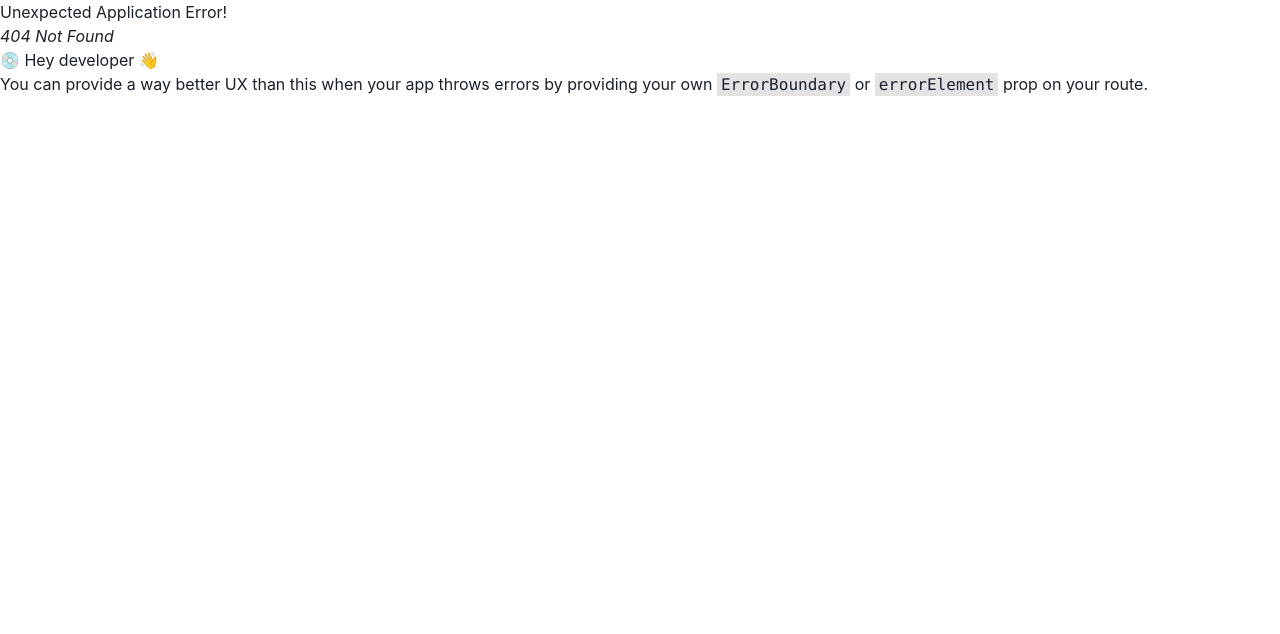
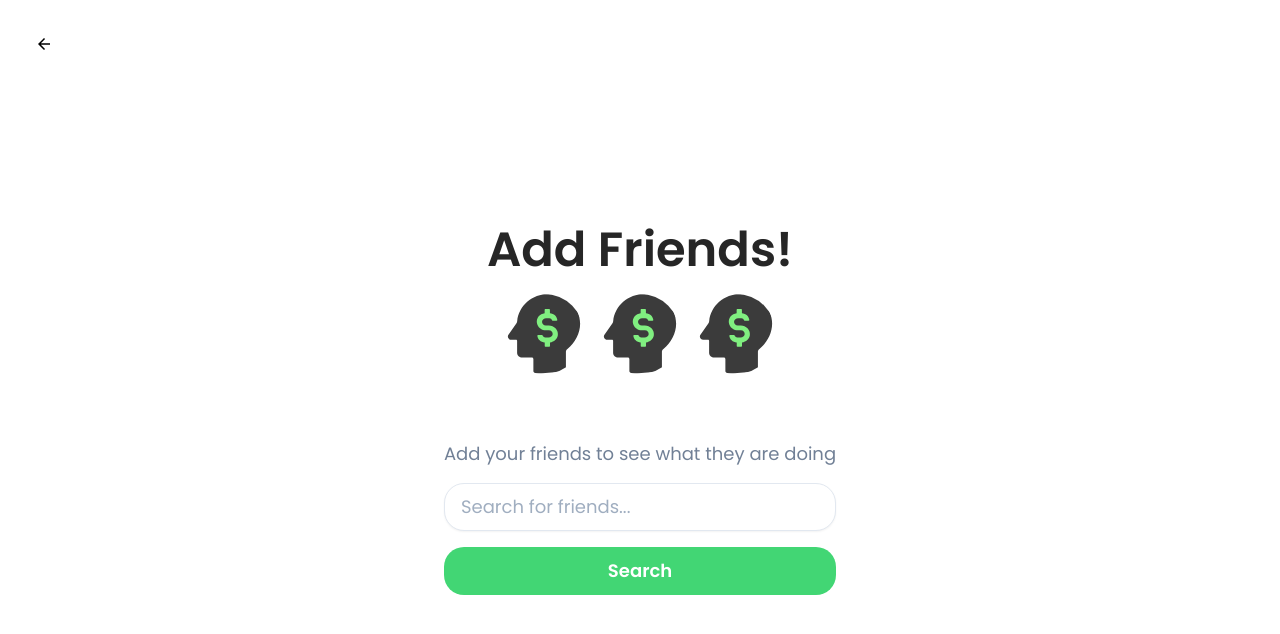
Before and after one commit to FinSimIQ/fin-sim-web-app, a React (Vite) app: page /add-friend in a window 1280 px wide. Before the commit this address had no page. Shown: the top 634 px of the page. Built offline with nearby package versions, Linux system fonts and the light colour scheme; a web font is replaced by a local one.

Commit message:
Adjusted the NavBar and navigation. Added a simple add friends screen
^
- need to go over backend now to ensure i'm passing in the correct variables

```diff
--- a/src/components/NavBar.jsx
+++ b/src/components/NavBar.jsx
@@ -1,7 +1,7 @@
 import React, { useState, useEffect } from 'react';
-import { Flex, Box, Text, Button, Link, IconButton} from '@chakra-ui/react';
+import { Flex, Box, Text, Button, Link, IconButton, Menu, MenuButton, MenuList, MenuItem } from '@chakra-ui/react';
 import { Link as RouterLink, useNavigate } from 'react-router-dom';
-import { HamburgerIcon, CloseIcon } from '@chakra-ui/icons';
+import { HamburgerIcon, CloseIcon, ChevronDownIcon } from '@chakra-ui/icons';
 
 const Navbar = () => {
   const [isOpen, setIsOpen] = useState(false);
@@ -25,7 +25,9 @@ const Navbar = () => {
     setIsOpen(!isOpen);
   };
 
-
+  const handleLeaderboardClick = () => {
+    navigate('/leaderboard');
+  };
 
   return (
     <Flex
@@ -73,7 +75,7 @@ const Navbar = () => {
         aria-label="Toggle Navigation"
         bg="transparent"
         border="none"
-        _hover={{ bg: 'gray.100' }}
+        _hover={{ bg: "rgba(66, 214, 116, 0.5)" }}
         color="black"
       />
 
@@ -95,7 +97,7 @@ const Navbar = () => {
           rounded="md"
           display="block"
           align="center"
-          _hover={{ bg: 'gray.100' }}
+          _hover={{ bg: "rgba(66, 214, 116, 0.5)" }}
           fontWeight="600"
           fontSize={{ base: '14px', md: '18px' }}
           color="#3B3B3B"
@@ -110,7 +112,7 @@ const Navbar = () => {
           rounded="md"
           display="block"
           align="center"
-          _hover={{ bg: 'gray.100' }}
+          _hover={{ bg: "rgba(66, 214, 116, 0.5)" }}
           fontWeight="600"
           fontSize={{ base: '14px', md: '18px' }}
           color="#3B3B3B"
@@ -125,28 +127,50 @@ const Navbar = () => {
           rounded="md"
           display="block"
           align="center"
-          _hover={{ bg: 'gray.100' }}
+          _hover={{ bg: "rgba(66, 214, 116, 0.5)" }}
           fontWeight="600"
           fontSize={{ base: '14px', md: '18px' }}
           color="#3B3B3B"
         >
           Challenges
         </Link>
-        <Link
-          as={RouterLink}
-          to="/leaderboard"
+
+        {/* Dropdown Menu for Leaderboard */}
+        <Menu>
+          <MenuButton
+            as={Button}
+            onClick={handleLeaderboardClick}
             p={2}
             mx={{ base: 2, md: 6, lg: 10 }}
             rounded="md"
-          display="block"
-          align="center"
-          _hover={{ bg: 'gray.100' }}
+            bg="transparent"
+            color="#3B3B3B"
             fontWeight="600"
             fontSize={{ base: '14px', md: '18px' }}
-          color="#3B3B3B"
+            _hover={{ bg: "rgba(66, 214, 116, 0.5)" }}
+            rightIcon={<ChevronDownIcon />}
           >
             Leaderboard
-        </Link>
+          </MenuButton>
+          <MenuList
+            mt="1"
+            borderRadius="md"
+            boxShadow="md"
+            bg="white"
+            color="black"
+          >
+            <MenuItem
+              as={RouterLink}
+              to="/add-friend"
+              fontWeight="600"
+              color="#3B3B3B"
+              bg = "#FFFFFF"
+              _hover={{ bg: "rgba(66, 214, 116, 0.5)" }}
+            >
+              Add Friends
+            </MenuItem>
+          </MenuList>
+        </Menu>
 
         {isAuthenticated ? (
           <Button
--- a/src/navigation/AppNavigator.jsx
+++ b/src/navigation/AppNavigator.jsx
@@ -8,6 +8,7 @@ import Login from "../screens/Login";
 import Signup from "../screens/Signup";
 import Challenges from "../screens/Challenges";
 import LeaderboardPage from "../screens/LeaderboardPage";
+import FriendSearch from "../screens/AddFriend";
 
 const AppNavigator = (props) => {
   const routes = createBrowserRouter([
@@ -51,6 +52,10 @@ const AppNavigator = (props) => {
 			path: "/signup",
 			element: <Signup />,
 		},
+    {
+      path: "/add-friend",
+      element: <FriendSearch />
+    }
   ]);
 
   return <RouterProvider router={routes} />;
--- /dev/null
+++ b/src/screens/AddFriend.jsx
@@ -0,0 +1,124 @@
+import React, { useState } from 'react';
+import { Box, Button, Input, Text, VStack, Flex, Image, useBreakpointValue, Container, IconButton } from '@chakra-ui/react';
+import { ArrowBackIcon } from '@chakra-ui/icons';
+import { useNavigate } from 'react-router-dom';
+import LogoImage from "../assets/logo.svg";
+
+const FriendSearch = ({ onSearch, onAddFriend }) => {
+  const [searchQuery, setSearchQuery] = useState('');
+  const [friendsList, setFriendsList] = useState([]);
+  const [isLoading, setIsLoading] = useState(false);
+  const isMobile = useBreakpointValue({ base: true, md: false });
+  const navigate = useNavigate();
+
+  const handleSearch = async () => {
+    setIsLoading(true);
+    try {
+      const results = await onSearch(searchQuery);
+      setFriendsList(results);
+    } catch (error) {
+      console.error('Error searching friends:', error);
+    } finally {
+      setIsLoading(false);
+    }
+  };
+
+  return (
+    <Container minW="100%" minH="100vh" bg="white" py="8" fontFamily="poppins" display="flex" alignItems="center" justifyContent="center">
+      <IconButton
+        icon={<ArrowBackIcon />}
+        aria-label="Return to Leaderboard"
+        color="black"
+        position="fixed"
+        top="5"
+        left="5"
+        onClick={() => navigate('/leaderboard')}
+        colorScheme="gray"
+        variant="ghost"
+        size="lg"
+        zIndex="1"
+      />
+
+      {/* Main Content */}
+      <Box textAlign="center" py={10} px={6} maxW="md" mx="auto" position="relative">
+        {/* Friends List Header and Icons - positioned at the top of the screen */}
+        <Box position="absolute" top="16" left="0" right="0" textAlign="center" zIndex="1">
+          <Text fontSize="5xl" fontWeight="semibold" mb={2} color="#262626">
+            Add Friends!
+          </Text>
+          <Flex justify="center" gap={4} mb={6}>
+            <Image src={LogoImage} alt="Logo" boxSize="80px" draggable="false" borderRadius="full" />
+            <Image src={LogoImage} alt="Logo" boxSize="80px" draggable="false" borderRadius="full" />
+            <Image src={LogoImage} alt="Logo" boxSize="80px" draggable="false" borderRadius="full" />
+          </Flex>
+        </Box>
+
+        {/* Spacer to push main content down from the top */}
+        <Box mt="250px">
+          {/* Call-to-action text */}
+          <Text fontSize="lg" color="gray.500" mb={4}>
+            Add your friends to see what they are doing
+          </Text>
+
+          {/* Search Input */}
+          <VStack spacing={4} align="stretch" mb={4}>
+            <Input
+              placeholder="Search for friends..."
+              color="black"
+              value={searchQuery}
+              onChange={(e) => setSearchQuery(e.target.value)}
+              size="lg"
+              bg="white"
+              borderRadius="20px"
+              boxShadow="sm"
+              _placeholder={{ color: "gray.400" }}
+            />
+            <Button
+              onClick={handleSearch}
+              isLoading={isLoading}
+              colorScheme="purple"
+              bg="brand.500"
+              size="lg"
+              borderRadius="20px"
+              fontWeight="semibold"
+            >
+              Search
+            </Button>
+          </VStack>
+
+          {/* Friends List and Add Button */}
+          {friendsList.length > 0 && (
+            <Box mt={6}>
+              {friendsList.map((friend) => (
+                <Flex
+                  key={friend.id}
+                  align="center"
+                  justify="space-between"
+                  p={4}
+                  bg="gray.50"
+                  borderRadius="md"
+                  mb={2}
+                  boxShadow="sm"
+                >
+                  <Text fontWeight="medium" color="#262626">{friend.name}</Text>
+                  <Button
+                    colorScheme="purple"
+                    bg="brand.500"
+                    color="white"
+                    onClick={() => onAddFriend(friend.id)}
+                    size={isMobile ? 'sm' : 'md'}
+                    borderRadius="20px"
+                  >
+                    Add
+                  </Button>
+                </Flex>
+              ))}
+            </Box>
+          )}
+        </Box>
+      </Box>
+    </Container>
+  );
+};
+
+export default FriendSearch;
```
Lines whose indentation alone changed are shown as unchanged.
